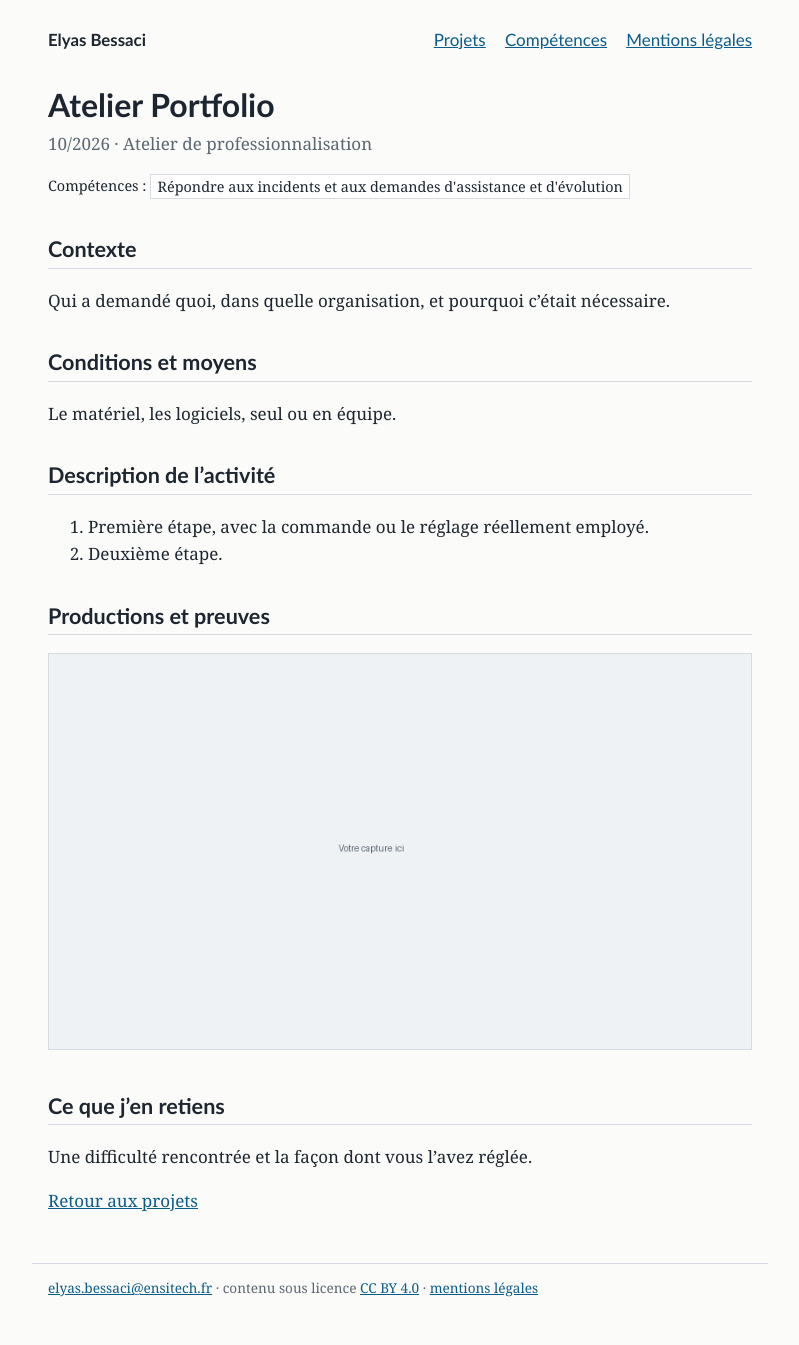
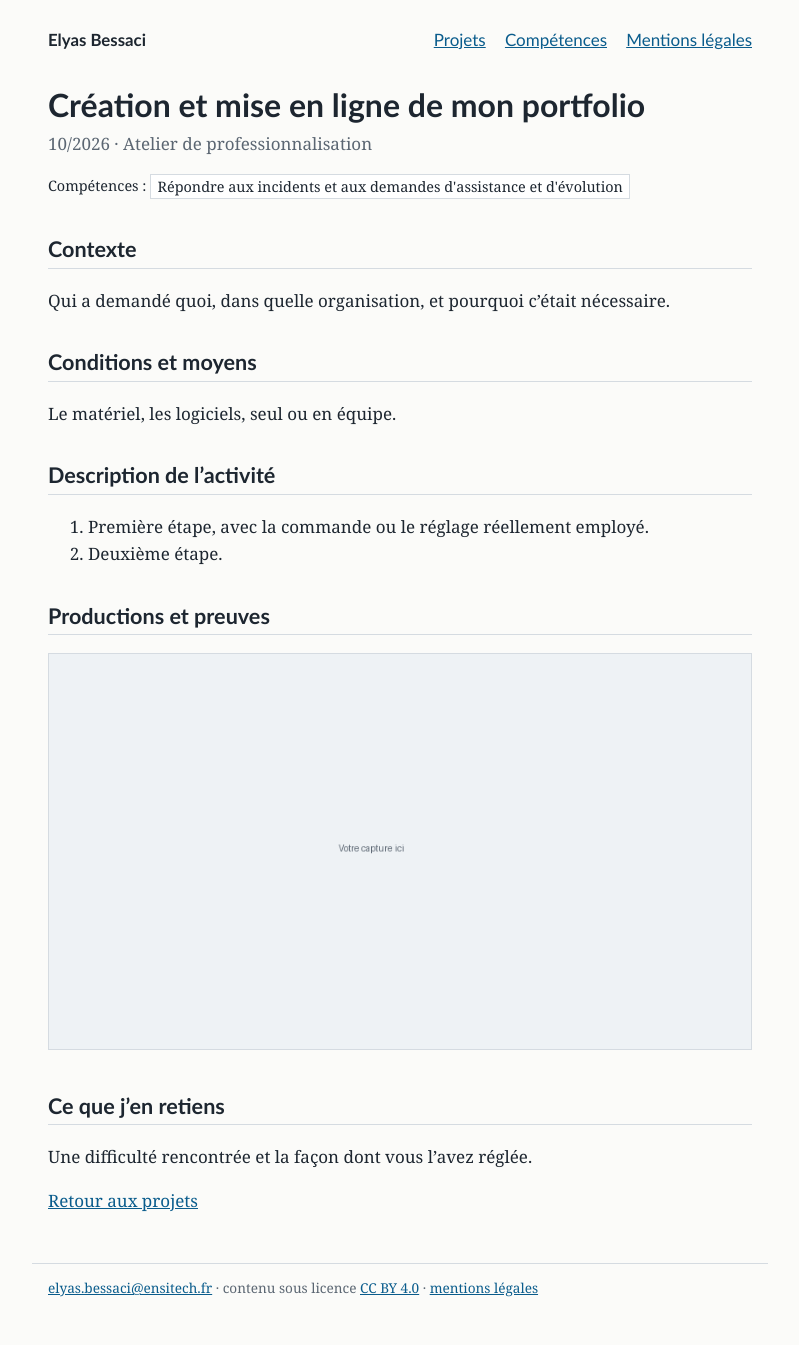
Before and after one commit to elyas-b/portfolio-, a Jekyll site: the page built from _projets/2026-10-sauvegarde-portail.md, in a window 1280 px wide. Shown: the whole page, without its empty margins (240-1039 px from the left). Built offline with Jekyll 4.4.1, drawn with Linux system fonts in a browser that asks for light colours.

Commit message:
Update 2026-10-sauvegarde-portail.md

```diff
--- a/_projets/2026-10-sauvegarde-portail.md
+++ b/_projets/2026-10-sauvegarde-portail.md
@@ -1,8 +1,8 @@
 ---
-title: "Atelier Portfolio"
+title: "Création et mise en ligne de mon portfolio"
 date: 2026-10-07
 cadre: "Atelier de professionnalisation"
-resume: "Création d'un portfolio HTML et CSS"
+resume: "Création d’un portfolio professionnel en HTML/CSS pour présenter mes compétences et mes réalisations, puis publication du site avec GitHub Pages."
 competences: [c2]
 ---
 
```
